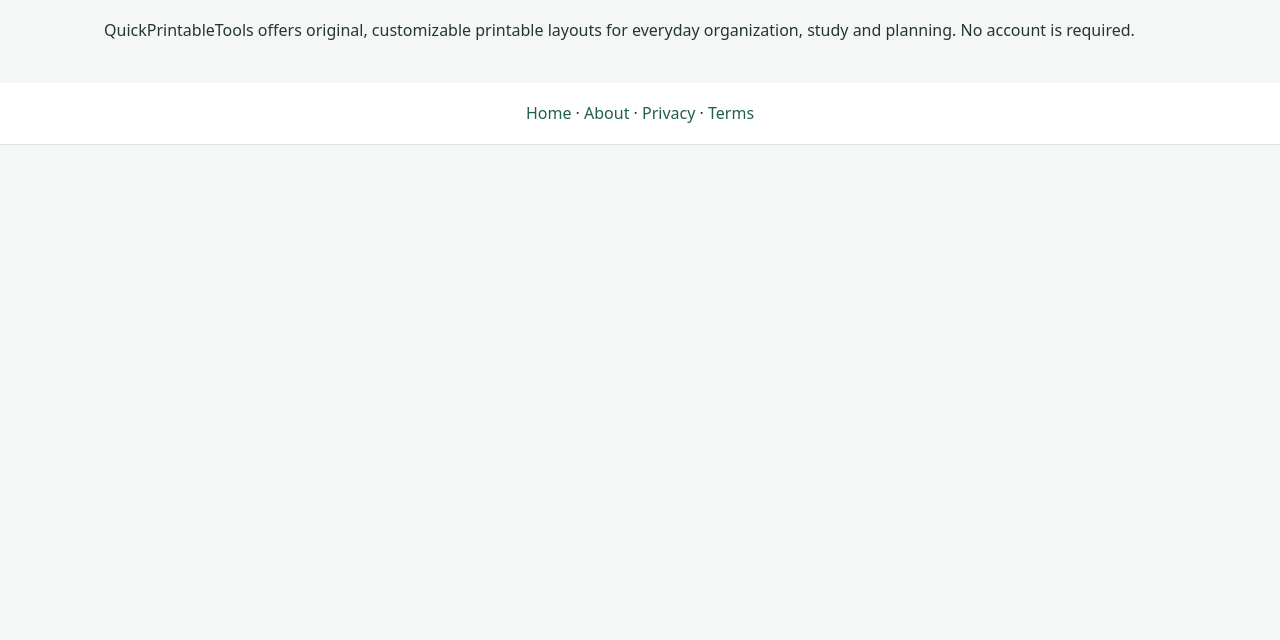
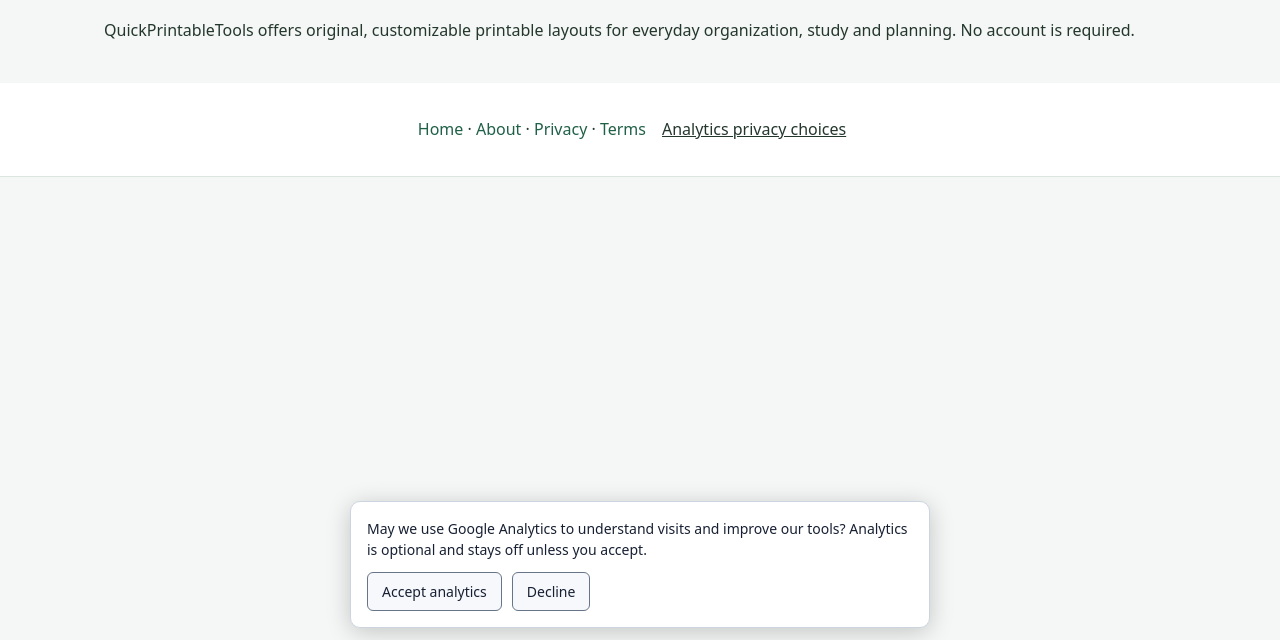
Before and after one commit to FlintHambleton/quickprintabletools, a plain HTML site: page about.html in a window 1280 px wide. Shown: the part 160-800 px from the top of the page. Drawn offline with Linux system fonts and the light colour scheme.

Commit message:
Enable optional analytics and privacy disclosure

```diff
--- a/about.html
+++ b/about.html
@@ -1 +1 @@
-<!doctype html><html lang="en"><head><meta charset="utf-8"><meta name="viewport" content="width=device-width,initial-scale=1"><title>About | QuickPrintableTools</title><meta name="description" content="About our free printable templates."><link rel="canonical" href="https://flinthambleton.github.io/quickprintabletools/about.html"><link rel="stylesheet" href="./style.css"><link rel="icon" href="./favicon.svg" type="image/svg+xml"></head><body><header><nav><a class="brand" href="./">QuickPrintableTools</a><a href="./#templates">Templates</a><a href="./privacy.html">Privacy</a></nav></header><main><h1>About QuickPrintableTools</h1><p>QuickPrintableTools offers original, customizable printable layouts for everyday organization, study and planning. No account is required.</p></main><footer><a href="./">Home</a> · <a href="./about.html">About</a> · <a href="./privacy.html">Privacy</a> · <a href="./terms.html">Terms</a></footer></body></html>
+<!doctype html><html lang="en"><head><meta charset="utf-8"><meta name="viewport" content="width=device-width,initial-scale=1"><title>About | QuickPrintableTools</title><meta name="description" content="About our free printable templates."><link rel="canonical" href="https://flinthambleton.github.io/quickprintabletools/about.html"><link rel="stylesheet" href="./style.css"><link rel="icon" href="./favicon.svg" type="image/svg+xml"></head><body><header><nav><a class="brand" href="./">QuickPrintableTools</a><a href="./#templates">Templates</a><a href="./privacy.html">Privacy</a></nav></header><main><h1>About QuickPrintableTools</h1><p>QuickPrintableTools offers original, customizable printable layouts for everyday organization, study and planning. No account is required.</p></main><footer><a href="./">Home</a> · <a href="./about.html">About</a> · <a href="./privacy.html">Privacy</a> · <a href="./terms.html">Terms</a></footer><script src="./analytics-consent.js" defer></script></body></html>
```
